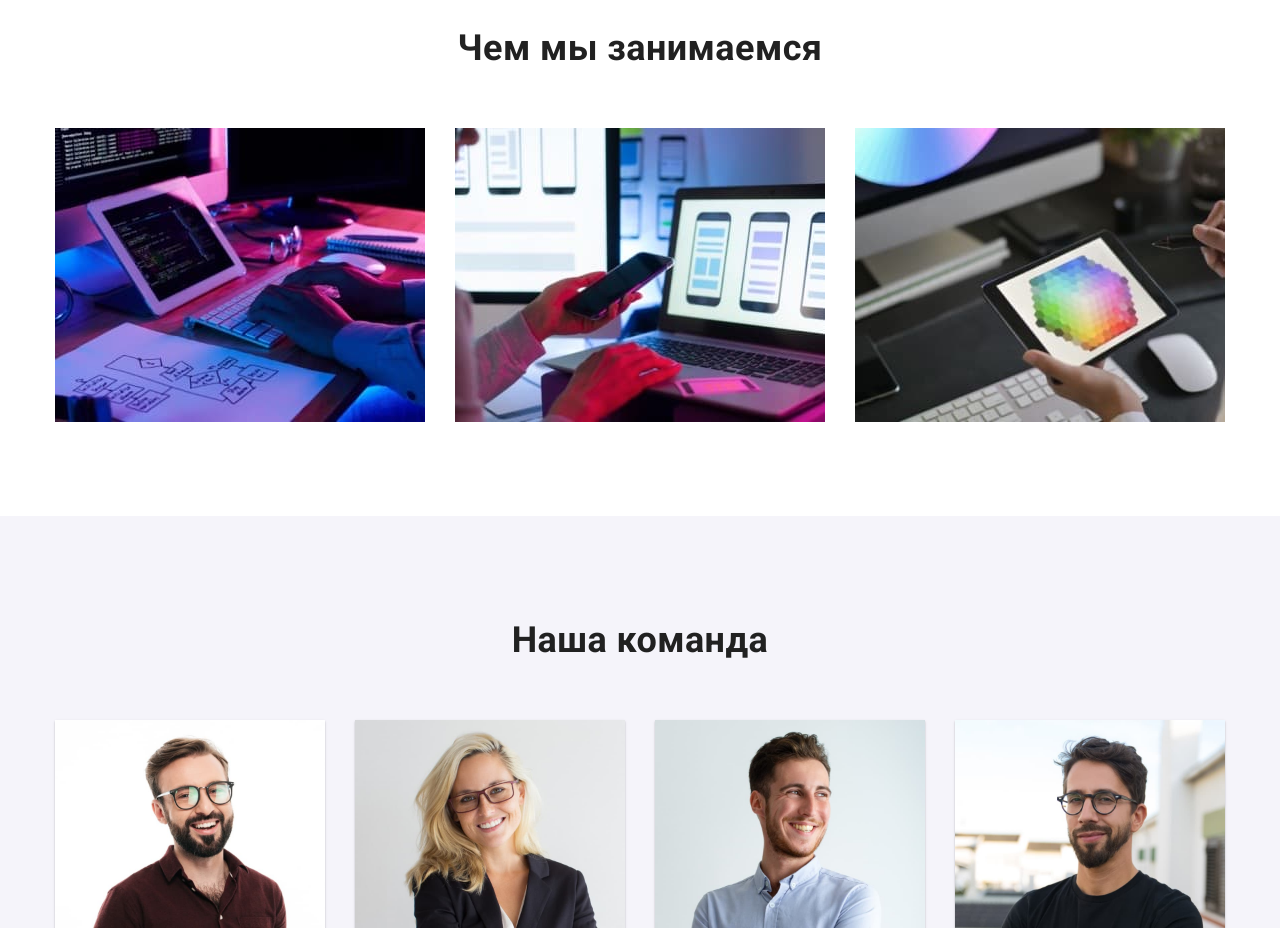
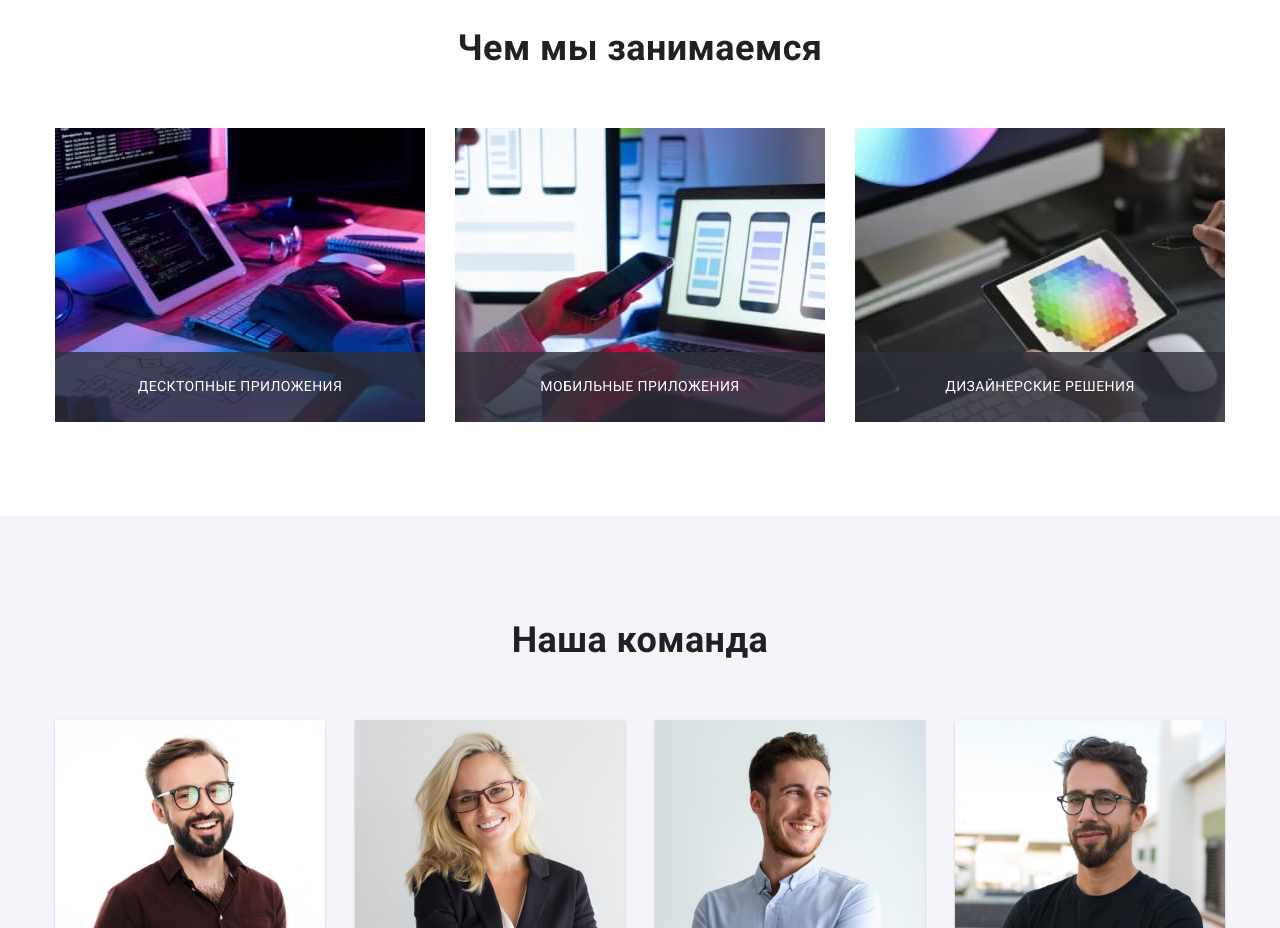
Before and after one commit to koljuchka93/goit-markup-hw-05, a plain HTML site: page index.html in a window 1280 px wide. Shown: the part 1100-2028 px from the top of the page. Drawn offline with nearby package versions, Linux system fonts and the light colour scheme.

Commit message:
add overlay to images our work part

```diff
--- a/css/style.css
+++ b/css/style.css
@@ -152,10 +152,10 @@ body {
   line-height: 1.19;
   color: var(--font-heading-color);
   margin-right: 93px;
-  animation-duration: 2000ms;
+  animation-duration: 1000ms;
   animation-iteration-count: 1;
 }
-/* decorate line */
+/* decorate line current*/
 /* .current::after {
   position: absolute;
   content: "";
@@ -212,6 +212,8 @@ body {
   cursor: pointer;
   padding: 10px 30px;
   border: 1px;
+  animation-duration: 2000ms;
+  animation-iteration-count: 1;
 }
 .modal-btn:hover,
 .modal-btn:focus {
@@ -312,6 +314,7 @@ body {
   color: var(--font-heading-color);
   margin-bottom: 50px;
 }
+/* ul */
 .our-work-imgs {
   display: flex;
   flex-wrap: wrap;
@@ -319,9 +322,33 @@ body {
   margin-left: -30px;
   margin-top: -30px;
 }
+/* li */
 .our-work-imgs-item {
   margin-left: 30px;
   margin-top: 30px;
+}
+/* div (img and p) */
+.our-work-label {
+  position: relative;
+}
+/* p */
+.our-work-title {
+  position: absolute;
+  bottom: 0;
+  left: 0;
+  width: 100%;
+  height: 70px;
+  display: flex;
+  align-items: center;
+  justify-content: center;
+  font-weight: 700px;
+  font-size: 14px;
+  line-height: 1.14;
+  text-align: center;
+  letter-spacing: 0.03em;
+  text-transform: uppercase;
+  color: var(--main-bcgrnd-color);
+  background-color: rgba(47, 48, 58, 0.8);
 }
 /* END OUR WORK IMAGES */
 /* END SECTION TWO - OUR WORK */
--- a/index.html
+++ b/index.html
@@ -43,9 +43,9 @@
           <!--MENU-->
           <ul class="menu list">
             <li class="menu-item">
-              <a class="menu-link link studio current" href="./index.html"
-                >Студия</a
-              >
+              <a class="menu-link link studio current" href="./index.html">
+                Студия
+              </a>
             </li>
             <li class="menu-item">
               <a class="menu-link link" href="./portfolio.html">Портфолио</a>
@@ -89,7 +89,9 @@
             Эффективные решения<br />
             для вашего бизнеса
           </h1>
-          <button class="modal-btn" type="button">Заказать услугу</button>
+          <button class="modal-btn animate__zoomIn" type="button">
+            Заказать услугу
+          </button>
         </div>
       </section>
 
@@ -164,28 +166,37 @@
           <h2 class="our-work-team-h2">Чем мы занимаемся</h2>
           <ul class="our-work-imgs list">
             <li class="our-work-imgs-item">
+              <div class="our-work-label">
                 <img
                   src="./images/pictures/print.jpg"
                   alt="человек печатает на клавиатуре"
                   width="370"
                   height="294"
                 />
+                <p class="our-work-title">Десктопные приложения</p>
+              </div>
             </li>
             <li class="our-work-imgs-item">
+              <div class="our-work-label">
                 <img
                   src="./images/pictures/smartphone.jpg"
                   alt="человек смотрит в смартфон"
                   width="370"
                   height="294"
                 />
+                <p class="our-work-title">Мобильные приложения</p>
+              </div>
             </li>
             <li class="our-work-imgs-item">
+              <div class="our-work-label">
                 <img
                   src="./images/pictures/choise.jpg"
                   alt="человек выбирает цвет на планшете"
                   width="370"
                   height="294"
                 />
+                <p class="our-work-title">Дизайнерские решения</p>
+              </div>
             </li>
           </ul>
         </div>
```
Also changed, not shown: portfolio.html (+2 -2 lines). Lines whose indentation alone changed are shown as unchanged.
